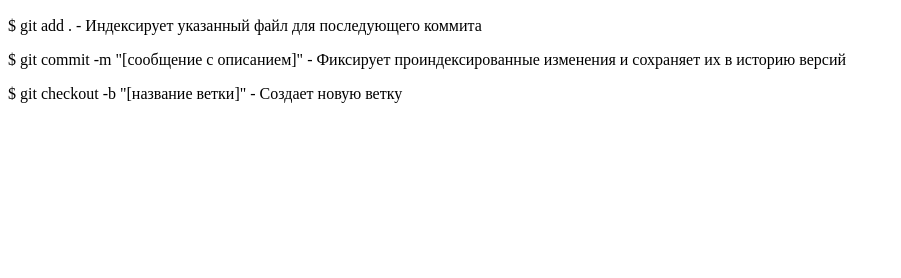
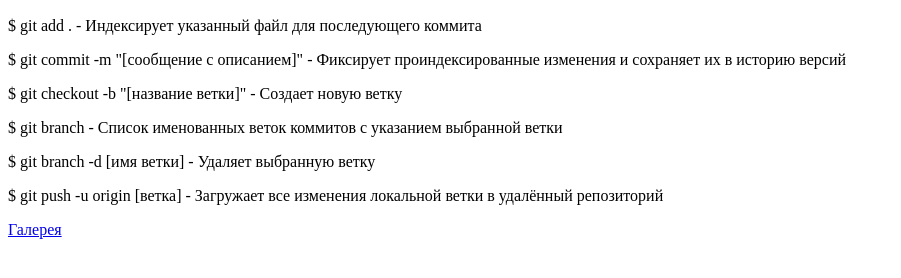
Before and after one commit to TaniaB22/Lessons, a plain HTML site: page lessons7/index.html in a window 1280 px wide. Shown: the part 110-388 px from the top of the page, without its empty margins (0-901 px from the left). Drawn offline with Linux system fonts and the light colour scheme.

Commit message:
sixt commit

```diff
--- a/lessons7/index.html
+++ b/lessons7/index.html
@@ -12,5 +12,9 @@
     <p>$ git add . - Индексирует указанный файл для последующего коммита </p>
     <p>$ git commit -m "[сообщение с описанием]" - Фиксирует проиндексированные изменения и сохраняет их в историю версий </p>
     <p>$ git checkout -b "[название ветки]" - Создает новую ветку</p>
+    <p>$ git branch - Список именованных веток коммитов с указанием выбранной ветки</p>
+    <p>$ git branch -d [имя ветки] - Удаляет выбранную ветку</p>
+    <p>$ git push -u origin [ветка] - Загружает все изменения локальной ветки в удалённый репозиторий</p>
+    <a href="./galery.html">Галерея</a>
 </body>
 </html>
```
